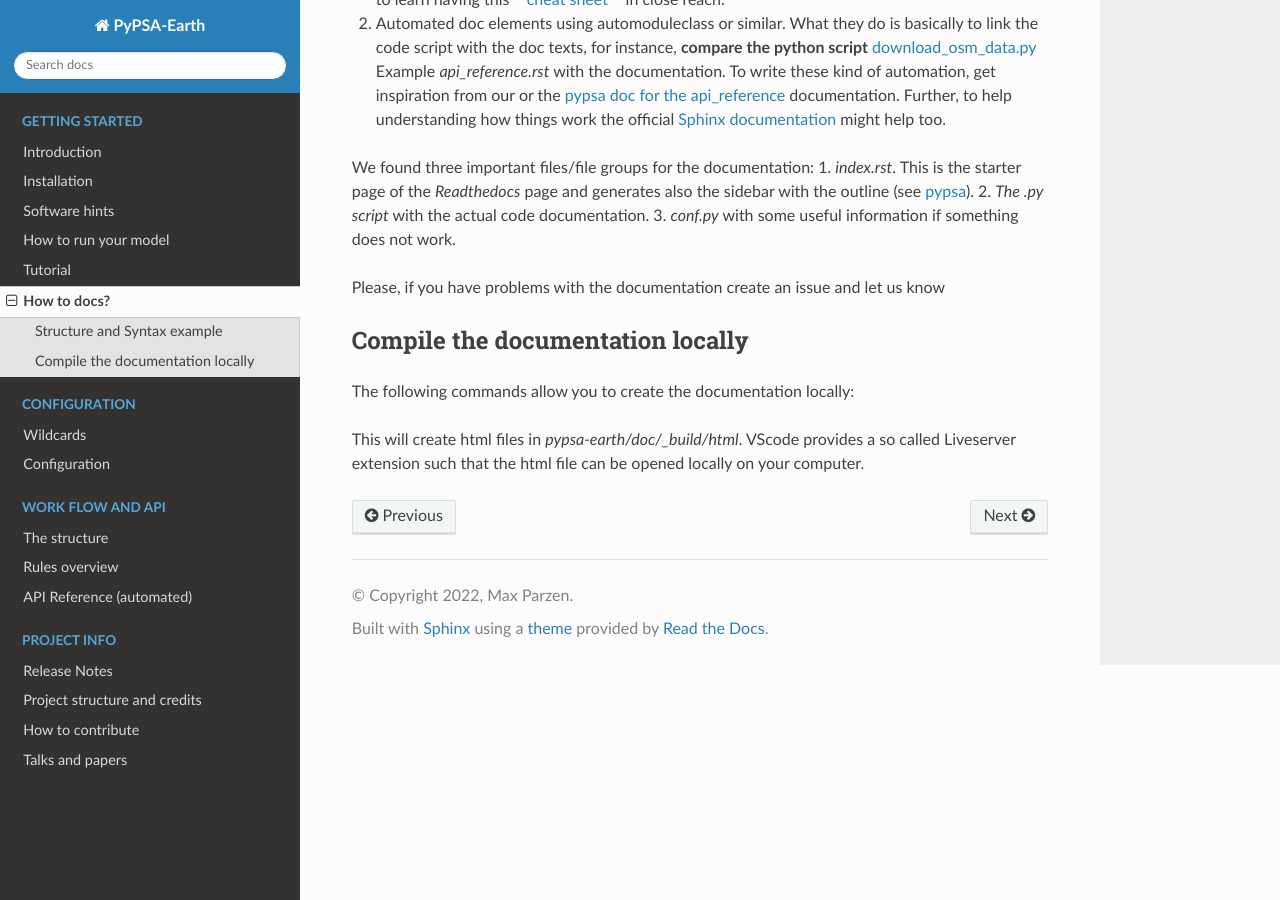
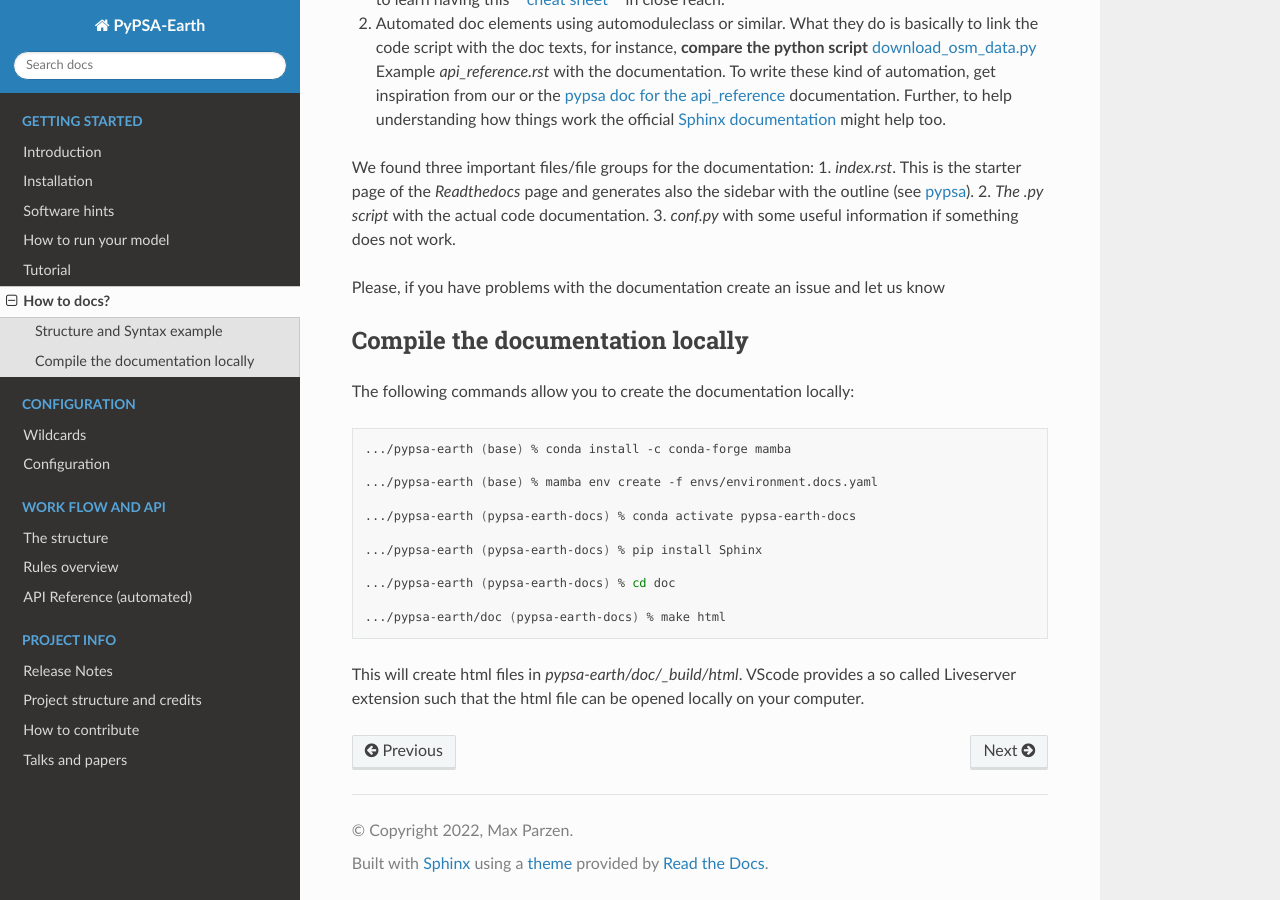
Before and after one commit to pypsa-meets-earth/pypsa-earth, a Sphinx documentation site: the page built from doc/how_to_docs.rst, in a window 1280 px wide and 900 px high, scrolled down 588 px. Built offline with Sphinx 7.4.7 and the Read the Docs theme 2.0.0, drawn with Linux system fonts in a browser that asks for light colours; pages that are not in the unit, such as notebooks, are missing from menus; the version number could not be read and is left out.

Commit message:
Fix sphinx instructions

```diff
--- a/doc/how_to_docs.rst
+++ b/doc/how_to_docs.rst
@@ -33,7 +33,7 @@ Compile the documentation locally
 
 The following commands allow you to create the documentation locally:
 
-.. code::bash
+.. code:: bash
 
     .../pypsa-earth (base) % conda install -c conda-forge mamba
 
@@ -41,9 +41,10 @@ The following commands allow you to create the documentation locally:
 
     .../pypsa-earth (pypsa-earth-docs) % conda activate pypsa-earth-docs
 
+    .../pypsa-earth (pypsa-earth-docs) % pip install Sphinx
+
     .../pypsa-earth (pypsa-earth-docs) % cd doc
 
     .../pypsa-earth/doc (pypsa-earth-docs) % make html
 
-This will create html files in `pypsa-earth/doc/_build/html`. VScode provides a so called Liveserver extension such that the html file can be
-opened locally on your computer.
+This will create html files in `pypsa-earth/doc/_build/html`. VScode provides a so called Liveserver extension such that the html file can be opened locally on your computer.
```
